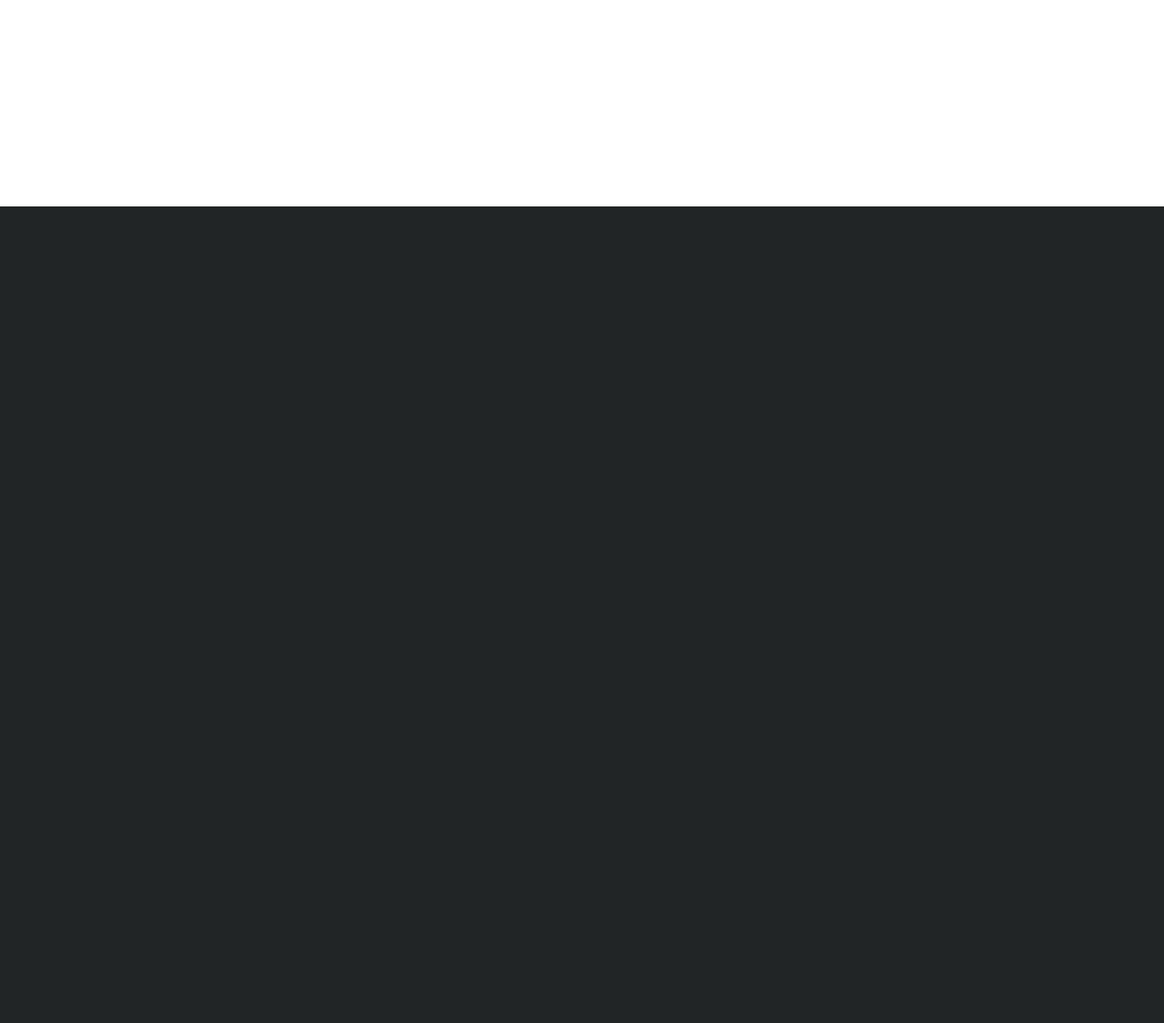
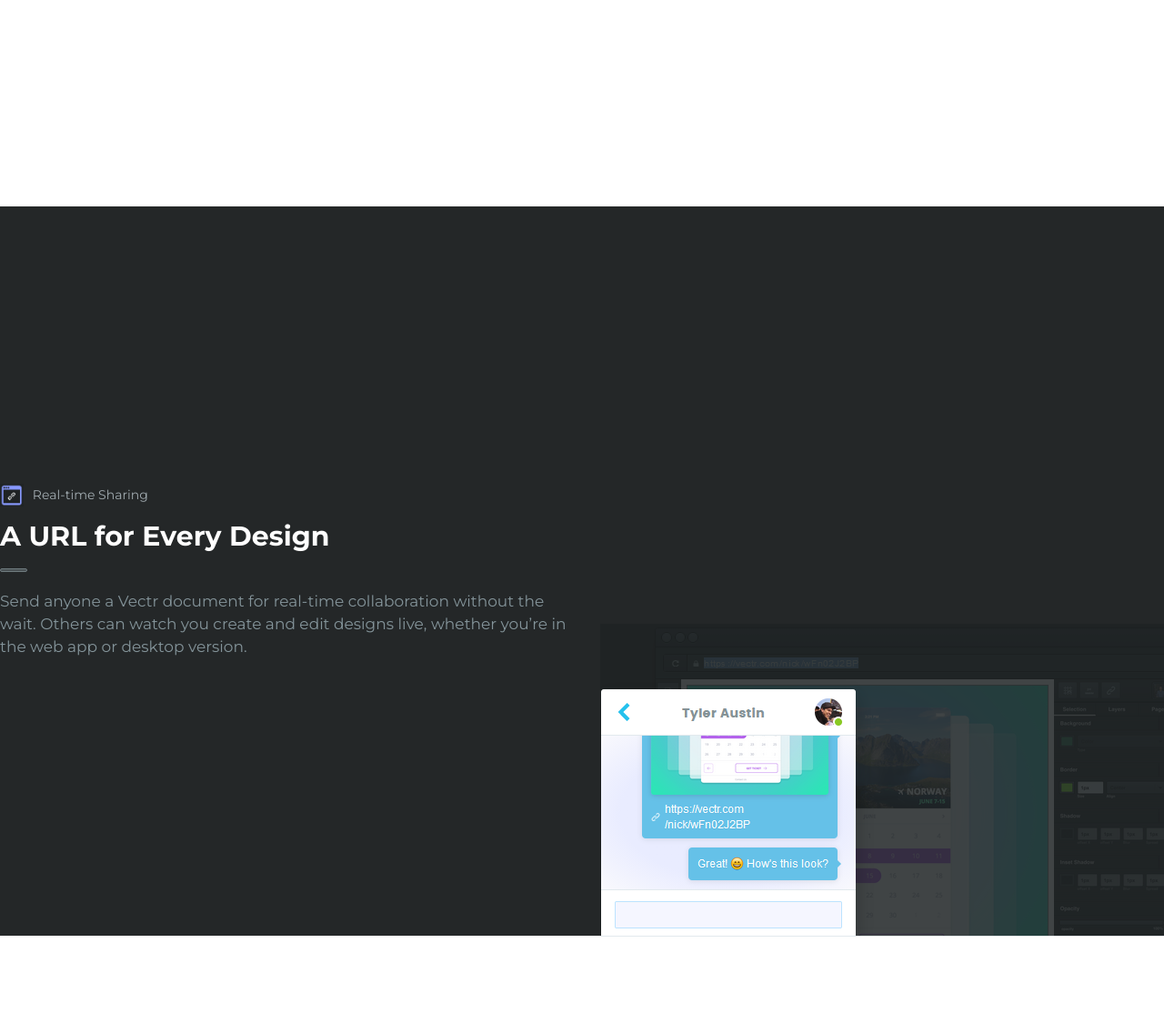
Before and after one commit to Simone-Tarantino/html-css-vectr, a plain HTML site: page index.html in a window 1280 px wide. Shown: the part 1675-2800 px from the top of the page at 91% size. Before the commit the page ends 1902 px from the top, so only its background shows below. Drawn offline with Linux system fonts and the light colour scheme.

Commit message:
Sezione url completa

```diff
--- a/css/style.css
+++ b/css/style.css
@@ -5,7 +5,7 @@
 }
 
 body {
-  background-color: #222525;
+  background-color: #242728;
   font-family: 'Montserrat', sans-serif;
   font-size: 15px;
   padding-top: 80px;
@@ -90,8 +90,8 @@ nav ul li a i {
 /* main header */
 
 .main-header {
-  background: rgb(34,37,37);
-  background: linear-gradient(180deg, rgba(34,37,37,1) 75%, rgba(44,48,48,1) 100%);
+  background: rgb(36,39,40);
+  background: linear-gradient(180deg, rgba(36,39,40,1) 60%, rgba(48,52,52,1) 100%);
 }
 
 h1 {
@@ -156,7 +156,7 @@ h1 {
   padding: 100px 0;
 }
 
-.d-flex-q-l {
+.d-flex-main {
   display: flex;
   align-items: center;
 }
@@ -166,7 +166,7 @@ h1 {
   align-items: center;
 }
 
-.q-l-text .sub-title {
+.sub-title {
   font-size: 14px;
   color: #7A8B91;
 }
@@ -185,10 +185,13 @@ h1 {
 .divide {
   height: 4px;
   width: 30px;
+  border-radius: 5px;
+  margin: 23px 0 20px;
+}
+
+.d-color-l-grey {
   background-color: #F1F6F8;
   border: 1px solid #C8DCE2;
-  border-radius: 5px;
-  margin: 23px 0 20px;
 }
 
 .tutorial-btn {
@@ -208,3 +211,54 @@ h1 {
 .quick-learn a i {
   font-size: 8px;
 }
+
+/* sezione url */
+
+.url {
+  font-size: 17px;
+  line-height: 25px;
+  color: #84949A;
+}
+
+.url .container-1320 .url-text .sub-title {
+  color: #A1ABB0;
+}
+
+.url-text {
+  padding: 305px 0;
+  width: 50%;
+}
+
+.url-text h2 {
+  font-size: 30px;
+  color: #FFF;
+  margin-top: 20px;
+}
+
+.url-main-text {
+  width: 625px;
+}
+
+.d-color-d-grey {
+  background-color: #495154;
+  border: 1px solid #6F7B7F;
+}
+
+.url-img {
+  position: relative;
+  height: 100%;
+  width: 50%;
+}
+
+.url-img img {
+  position: absolute;
+  top: 58px;
+}
+
+/* sezione scale */
+
+.scale {
+  height: 500px;
+  width: 100%;
+  background-color: #FFF;
+}
--- a/index.html
+++ b/index.html
@@ -48,11 +48,11 @@
     <!-- zona main -->
     <main>
       <div class="quick-learn">
-        <div class="container-1320 d-flex-q-l">
+        <div class="container-1320 d-flex-main">
           <div class="q-l-text">
             <p class="sub-title flex-sub-title"><img src="img/book.png" alt="">Low Learning Curve</p>
             <h2>Quick to Learn, Easy to Use</h2>
-            <div class="divide"></div>
+            <div class="divide d-color-l-grey"></div>
             <p>Get started immediately without the massive learning curve. Vectr’s intuitive tools let you focus on what truly matters - creating beautiful graphic designs.</p>
             <div class="tutorial-btn">
               <a href="#">Tutorials <i class="fas fa-chevron-right"></i></a>
@@ -63,6 +63,22 @@
           </div>
         </div>
       </div>
+      <div class="url">
+        <div class="container-1320 d-flex-main">
+          <div class="url-text">
+            <p class="sub-title flex-sub-title"><img src="img/save.png" alt="">Real-time Sharing</p>
+            <h2>A URL for Every Design</h2>
+            <div class="divide d-color-d-grey"></div>
+            <p class="url-main-text">Send anyone a Vectr document for real-time collaboration without the wait. Others can watch you create and edit designs live, whether you’re in the web app or desktop version.</p>
+          </div>
+          <div class="url-img">
+            <img src="img/url.png" alt="">
+          </div>
+        </div>
+      </div>
+      <div class="scale">
+
+      </div>
     </main>
     <!-- zona footer -->
     <footer>
```
Also changed, not shown: img/save.PNG (added), img/url.PNG (added).
